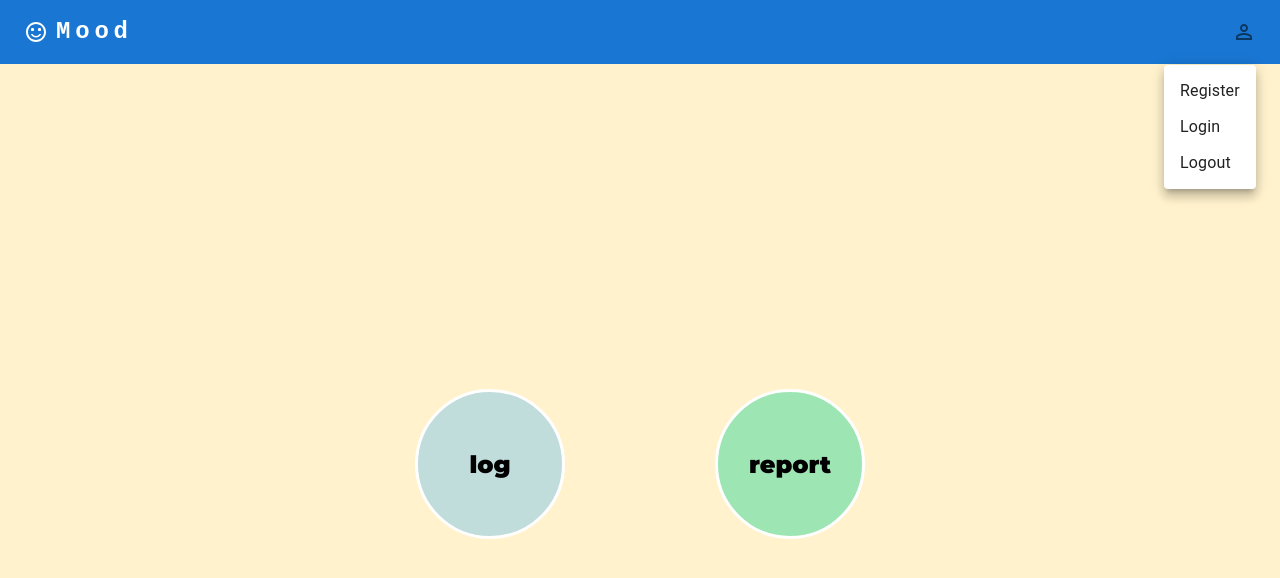
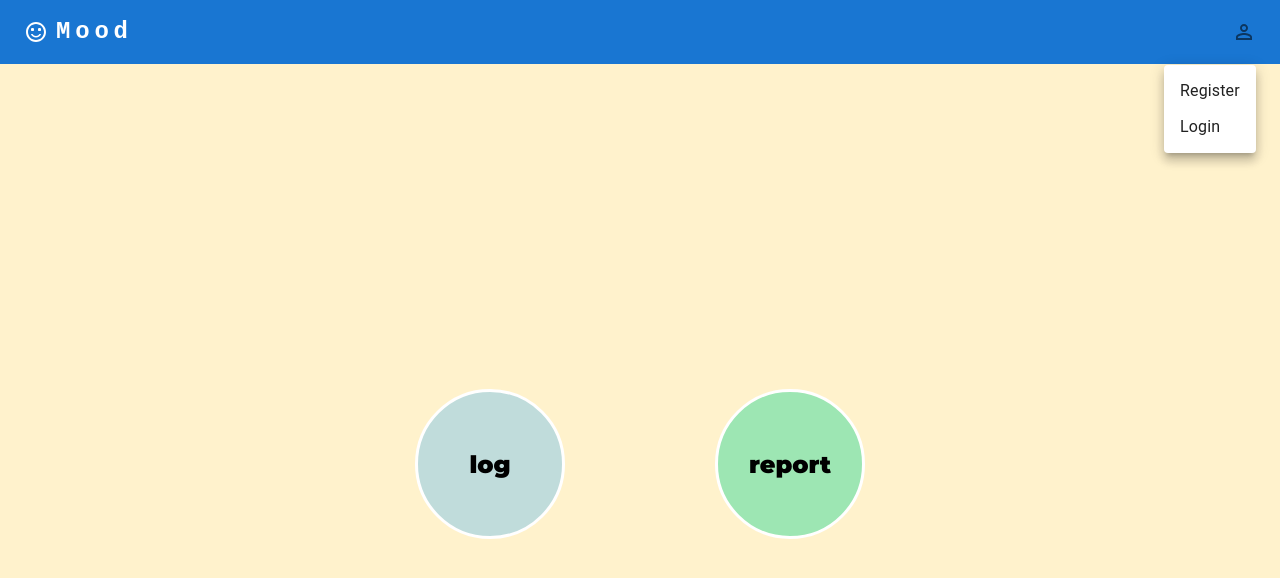
Before and after one commit to MandyGan/Mood-Track-App, a React (Create React App) app: page / in a window 1280 px wide. Both pictures are taken after a click on the button "Open settings". Shown: the top 578 px of the page. Built offline with nearby package versions, Linux system fonts and the light colour scheme.

Commit message:
Update the menu items in navbar to connect handleRegister handleLogin and handleLogout

```diff
--- a/src/components/Navbar.js
+++ b/src/components/Navbar.js
@@ -1,4 +1,4 @@
-import * as React from "react";
+import React, { useState } from "react";
 import AppBar from "@mui/material/AppBar";
 import Box from "@mui/material/Box";
 import Toolbar from "@mui/material/Toolbar";
@@ -13,7 +13,9 @@ import MenuItem from "@mui/material/MenuItem";
 import { APP_STATES } from "../utils/constants";
 
 export function ResponsiveAppBar({ setCurrentScreen }) {
-  const [anchorElUser, setAnchorElUser] = React.useState(null);
+  const [anchorElUser, setAnchorElUser] = useState(null);
+  const [isRegistered, setIsRegistered] = useState(false);
+  const [isLoggedIn, setIsLoggedIn] = useState(false);
 
   const handleOpenUserMenu = (event) => {
     setAnchorElUser(event.currentTarget);
@@ -25,11 +27,18 @@ export function ResponsiveAppBar({ setCurrentScreen }) {
 
   const handleRegister = () => {
     setCurrentScreen(APP_STATES.register);
+    setIsRegistered(true);
   };
+
   const handleLogin = () => {
     setCurrentScreen(APP_STATES.login);
+    setIsLoggedIn(true);
   };
-  const handleLogout = () => {};
+
+  const handleLogout = () => {
+    setCurrentScreen(APP_STATES.login);
+    setIsLoggedIn(false);
+  };
 
   return (
     <AppBar position="static">
@@ -58,10 +67,7 @@ export function ResponsiveAppBar({ setCurrentScreen }) {
           <Box sx={{ flexGrow: 0 }}>
             <Tooltip title="Open settings">
               <IconButton onClick={handleOpenUserMenu} sx={{ p: 0 }}>
-                <PermIdentityIcon
-                  alt="Remy Sharp"
-                  src="/static/images/avatar/2.jpg"
-                />
+                <PermIdentityIcon alt="profile icon" />
               </IconButton>
             </Tooltip>
             <Menu
@@ -79,15 +85,21 @@ export function ResponsiveAppBar({ setCurrentScreen }) {
               }}
               open={Boolean(anchorElUser)}
               onClose={handleCloseUserMenu}>
+              {!isRegistered && (
                 <MenuItem onClick={handleRegister}>
                   <Typography textAlign="center">Register</Typography>
                 </MenuItem>
+              )}
+              {!isLoggedIn && (
                 <MenuItem onClick={handleLogin}>
                   <Typography textAlign="center">Login</Typography>
                 </MenuItem>
+              )}
+              {isLoggedIn && (
                 <MenuItem onClick={handleLogout}>
                   <Typography textAlign="center">Logout</Typography>
                 </MenuItem>
+              )}
             </Menu>
           </Box>
         </Toolbar>
```
Lines whose indentation alone changed are shown as unchanged.
